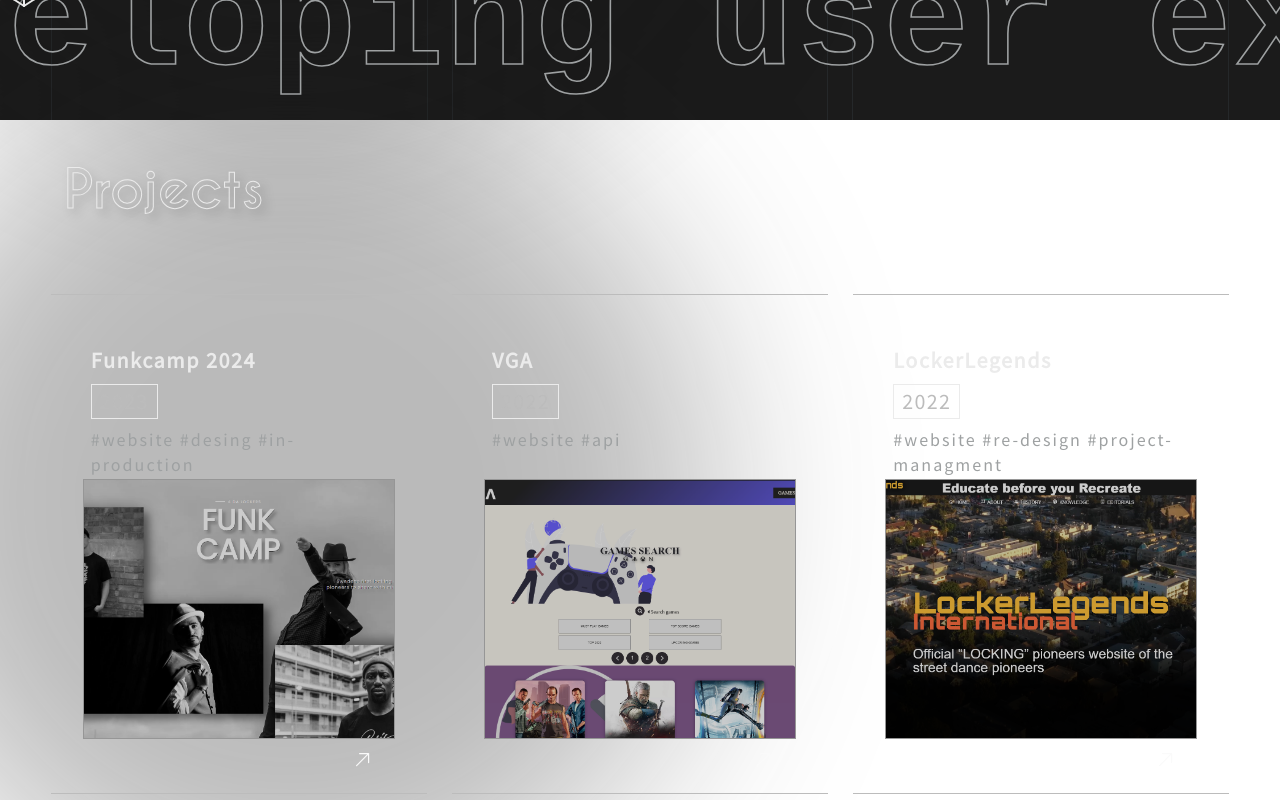
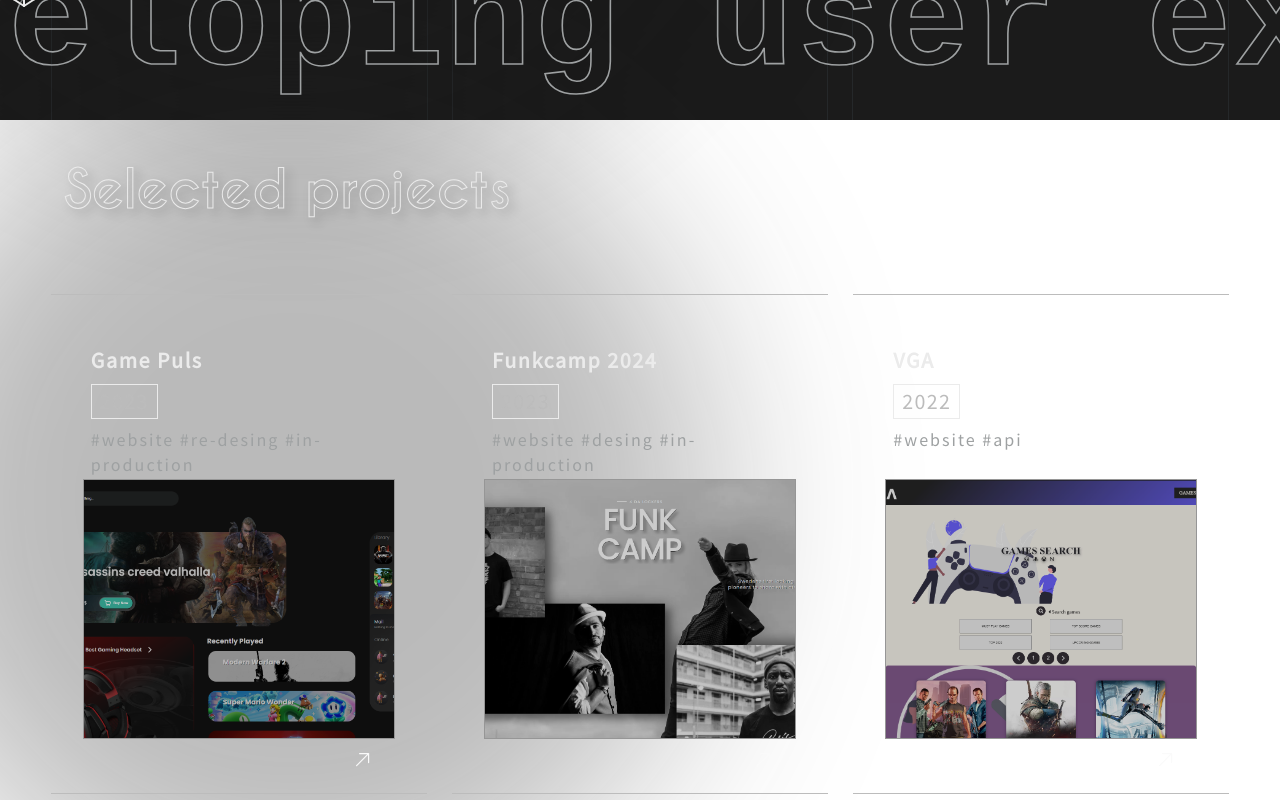
Before and after one commit to robonexx/robertwagar2024, a React (Vite) app: page / in a window 1280 px wide. Shown: the part 680-1480 px from the top of the page. Built offline with nearby package versions, Linux system fonts and the light colour scheme; a web font is replaced by a local one.

Commit message:
added my latest project and changed name in nav from work to projects

```diff
--- a/src/assets/constants/NavData.js
+++ b/src/assets/constants/NavData.js
@@ -14,7 +14,7 @@
     i: 1,
   },
   {
-    title: 'work',
+    title: 'projects',
     path: '/work',
     id: 3,
 
--- a/src/assets/constants/productData.js
+++ b/src/assets/constants/productData.js
@@ -4,15 +4,27 @@
 import IMG4 from '../../assets/images/projectimages/games.png';
 import IMG5 from '../../assets/images/projectimages/sl_bike.png';
 import IMG6 from '../../assets/images/projectimages/funkcamp.png';
+import IMG10 from '../../assets/images/projectimages/gamedashboard.png';
 
 export const productData = [
+  {
+    title: 'Game Puls',
+    year: '2023',
+    tag: '#website #re-desing #in-production',
+    tech: 'React, Vite, Styled-components, Framer-motion',
+    desc: 'A gaming dashboard, implementation of ux design, challenge to try to remake a desing without actually checking the sizes and margins, paddings etc. Just using the images and resources and recreating, adding functions to the dashboard',
+    id: 1,
+    image: IMG10,
+    github: 'https://github.com/robonexx/vga-dashboard',
+    demo: 'https://',
+  },
   {
     title: 'Funkcamp 2024',
     year: '2023',
     tag: '#website #desing #in-production',
-    tech: 'Javascript, Html, Css',
+    tech: 'Nextjs, sass',
     desc: 'Website for a dance camp called funkcamp, this page had to have information about the camp, teacher section and a form to be able to ask questions and register.',
-    id: 1,
+    id: 3,
     image: IMG6,
     github: 'https://github.com/robonexx/funkcamp2024',
     demo: 'https://funkcamp2024.vercel.app/',
@@ -23,7 +35,7 @@
     tag: '#website #api',
     tech: 'Javascript, Html, Css',
     desc: 'Video Game Archives, is a website project done for the game lovers. It is a video game search engine using the RAWG, io, api, the project is done in vanilla js, html and css. You can try the demo or check the repo. Have fun',
-    id: 2,
+    id: 5,
     image: IMG1,
     github: 'https://github.com/robonexx/vga2023',
     demo: 'https://vga2023.surge.sh/',
@@ -34,7 +46,7 @@
     tag: '#website #re-design #project-managment',
     tech: 'Javascript, Html, Css',
     desc: 'This project was a remake of the https://lockerlegends.net website. Tech used next js, wordpress, sass, framer-motion. You can check the live demo and the repo. You can read more on my github about the problems i had to solve in this project',
-    id: 4,
+    id: 7,
     image: IMG2,
     github: 'https://github.com/robonexx/lockerlegends2022',
     demo: 'https://www.lockerlegends.org/',
@@ -45,7 +57,7 @@
     tag: '#website #api',
     tech: 'Typescript, React, Vite, sass(modules), restApi',
     desc: 'Net News was a project I created to learn and practice typescript, work with rest apis and sass, It is a News website using the guardian api, Also I experimented with a new kind of navigation style.',
-    id: 3,
+    id: 11,
     image: IMG3,
     github: 'https://github.com/robonexx/netnews',
     demo: 'https://netnews23.vercel.app/',
@@ -56,7 +68,7 @@
     tag: '#website #games',
     tech: 'Javascript, Html, Css',
     desc: 'This project was to practice on javascript, html and css, the goal was to create one game, and it ended up being 2 games. Rock, Paper, Scissors and a word guessing game. Fun Fun Fun',
-    id: 6,
+    id: 13,
     image: IMG4,
   },
   {
@@ -65,7 +77,7 @@
     tag: '#website #ux #prototyping',
     tech: 'React, styled-component, mapbox, higher order functions, ux, ui',
     desc: 'This project was an implementation of ux. The idea was to improve on an existing product or service, and do research about it. I choose S L Stockholm commuter transportation, adding bikes as a new way to travel including in the monthly card for SL',
-    id: 7,
+    id: 14,
     image: IMG5,
   },
 ];
--- a/src/pages/home/Home.jsx
+++ b/src/pages/home/Home.jsx
@@ -23,7 +23,7 @@
         <SideScroll title='Developing user experiences, interactions & bringing ideas to life' />
       </div>
       <section className={styles.section}>
-        <ItemHeadline title='Projects'/>
+        <ItemHeadline title='Selected projects'/>
         <BgEllipse />
         <ProductList>
           {productData &&
```
Also changed, not shown: src/assets/images/projectimages/gamedashboard.png (added).
